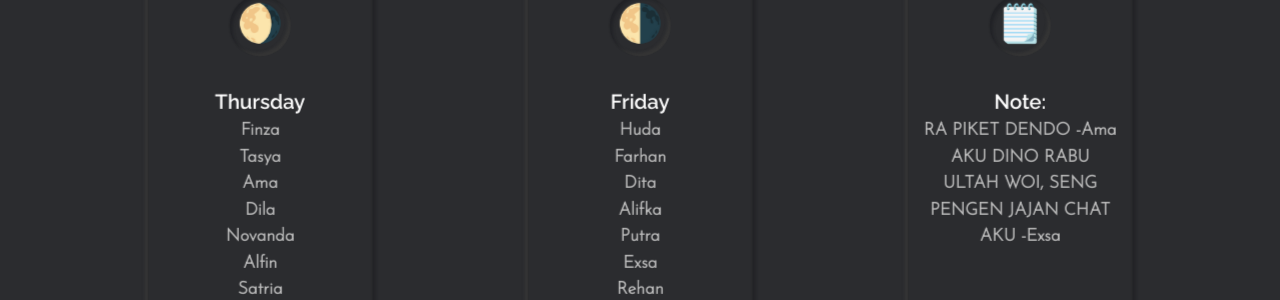
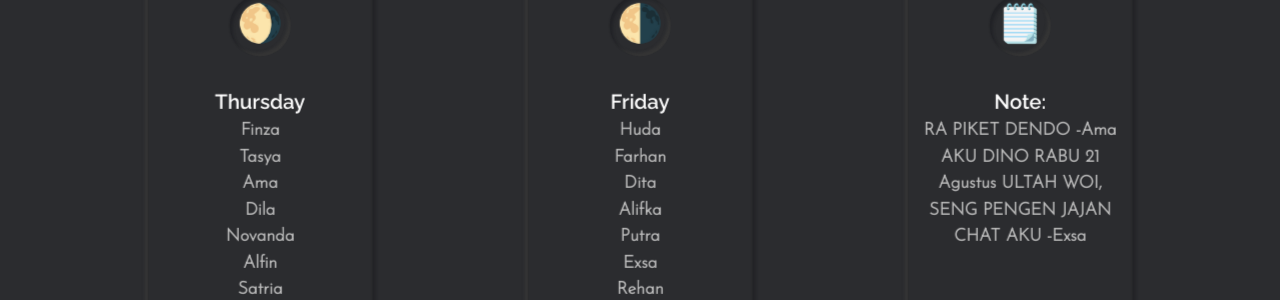
Before and after one commit to rfypych/xtkjaxioo, a plain HTML site: page index.html in a window 1280 px wide. Shown: the part 2698-2998 px from the top of the page. Drawn offline with nearby package versions, Linux system fonts and the light colour scheme.

Commit message:
Update index.html

```diff
--- a/index.html
+++ b/index.html
@@ -622,7 +622,7 @@
                   <h3>Note:</h3>
                   <p> RA PIKET DENDO -Ama
                   </p>
-                  <p> AKU DINO RABU ULTAH WOI, SENG PENGEN JAJAN CHAT AKU -Exsa
+                  <p> AKU DINO RABU 21 Agustus ULTAH WOI, SENG PENGEN JAJAN CHAT AKU -Exsa
                   </p>
                 </div>
               </div>
```
